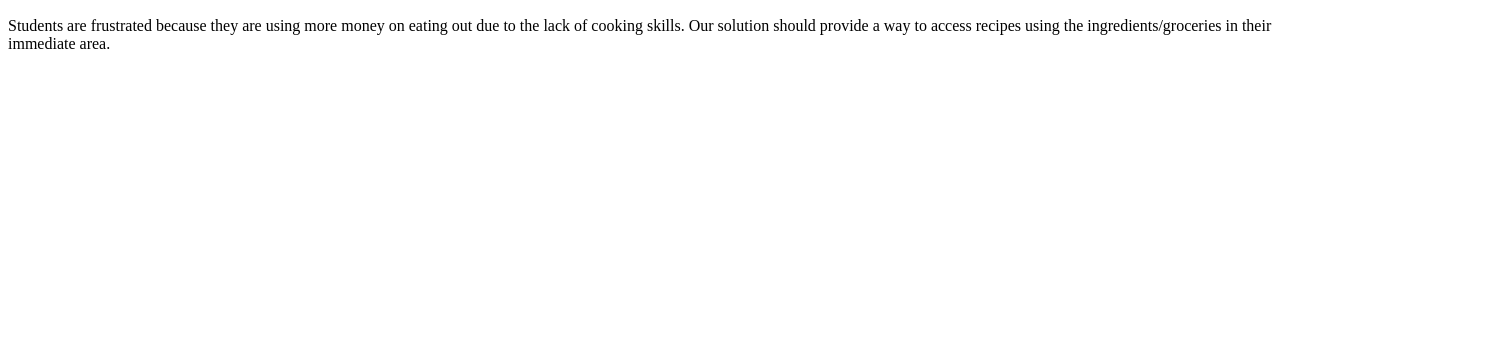
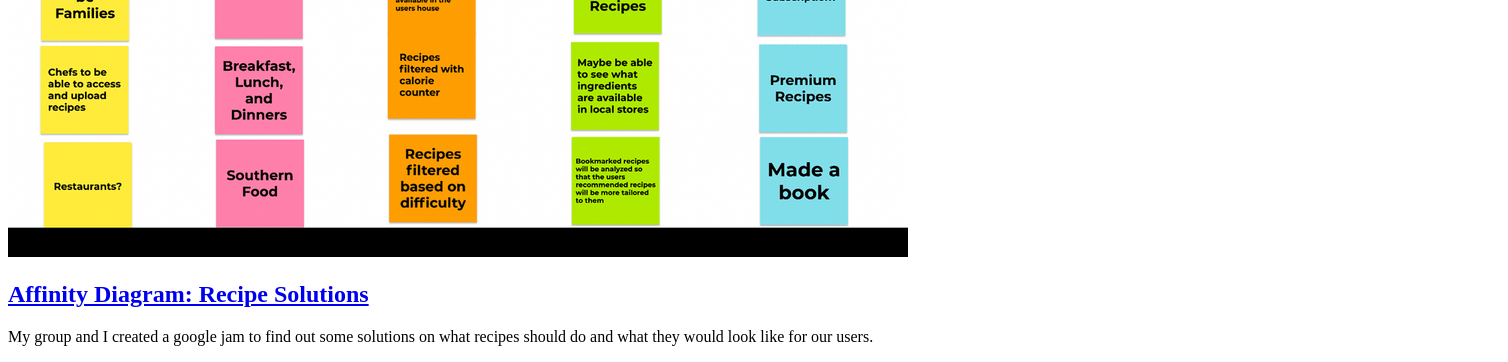
Before and after one commit to drey0503/drey0503.github.io, a plain HTML site: page index.html in a window 1280 px wide. Shown: the part 1072-1434 px from the top of the page, 1508 px wide, since content can reach past the window. Before the commit the page ends 1141 px from the top, so only its background shows below. Drawn offline with Linux system fonts and the light colour scheme.

Commit message:
Add files via upload

```diff
--- a/index.html
+++ b/index.html
@@ -6,7 +6,7 @@
     <body>
         <h1>Dreyson Clark's CSCE 190 Site</h1>
 
-
+    <!--Problem Statement Assignment-->
         <section class="assignment">
             <a href="files/CSCE 190 Problem- Statement .pdf"><img src="images/Problem Statement.png"></a>
             <section class="ass-details">
@@ -17,5 +17,16 @@
 
             </section>
         </section>
+       <!--Affinity Diagram Assignement-->
+        <section class="assignment">
+            <a href="files/Affinity Diagram .pdf"><img src="images/affinity-diagram.png"></a>
+            <section class="ass-details">
+                <a href="files/Affinity Diagram .pdf"><h2>Affinity Diagram: Recipe Solutions</h2></a>
+                <p> My group and I created a google jam to find out some solutions on what recipes should do and what they would look like for our users.
+
+                </p>
+
+            </section>
+        </section>
     </body>
 </html>
```
Also changed, not shown: images/Problem Statement.png, images/affinity-diagram.png (added), images/persona.jpg (added), 1 other file.
